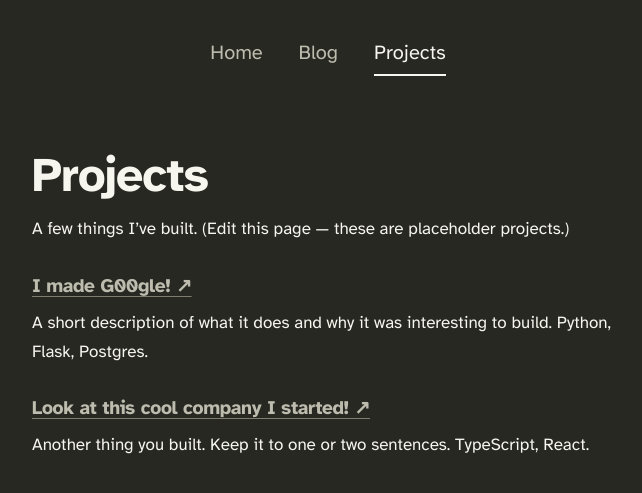
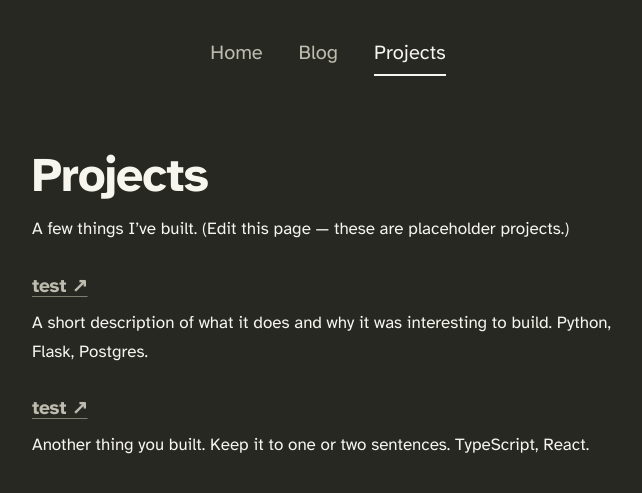
Before and after one commit to rahulsrao011/rahulsrao011.github.io, a Jekyll site: the page built from projects.md, in a window 1280 px wide. Shown: the top 493 px of the page, without its empty margins (312-954 px from the left). Built offline with Jekyll 4.4.1, drawn with Linux system fonts in a browser that asks for light colours.

Commit message:
Update projects.md

```diff
--- a/projects.md
+++ b/projects.md
@@ -6,8 +6,8 @@ permalink: /projects/
 
 A few things I've built. (Edit this page — these are placeholder projects.)
 
-### <a href="https://google.com" target="_blank" rel="noopener">I made G00gle!&nbsp;&#x2197;</a>
+### <a href="https://google.com" target="_blank" rel="noopener">test&nbsp;&#x2197;</a>
 A short description of what it does and why it was interesting to build. Python, Flask, Postgres.
 
-### <a href="https://amazon.com" target="_blank" rel="noopener">Look at this cool company I started!&nbsp;&#x2197;</a>
+### <a href="https://amazon.com" target="_blank" rel="noopener">test&nbsp;&#x2197;</a>
 Another thing you built. Keep it to one or two sentences. TypeScript, React.
```
